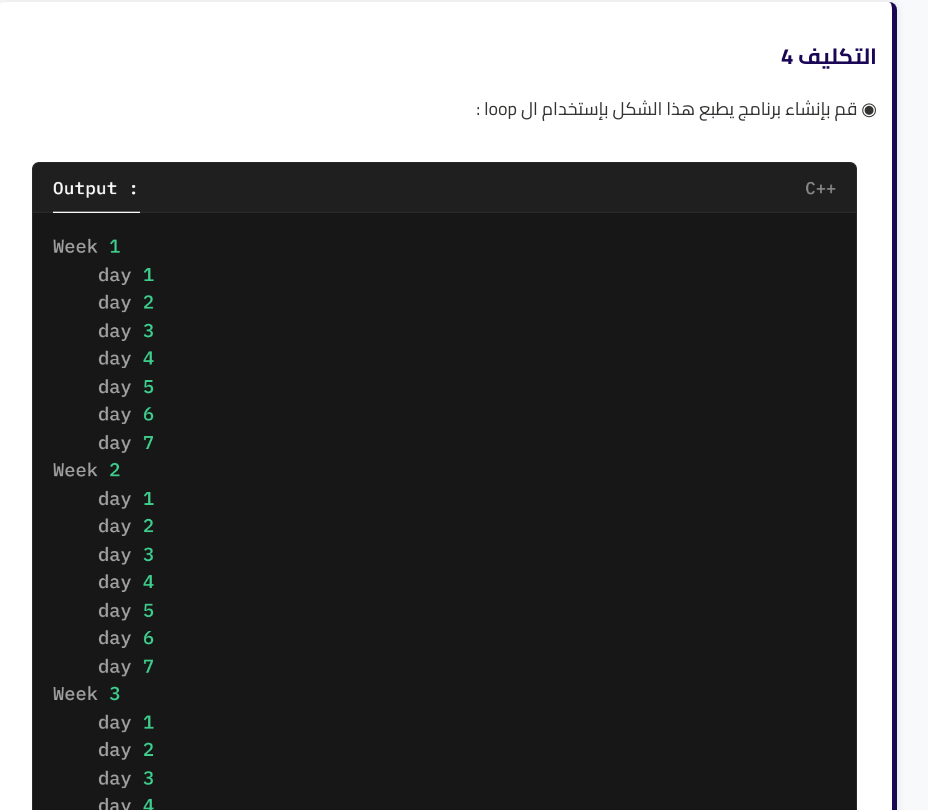
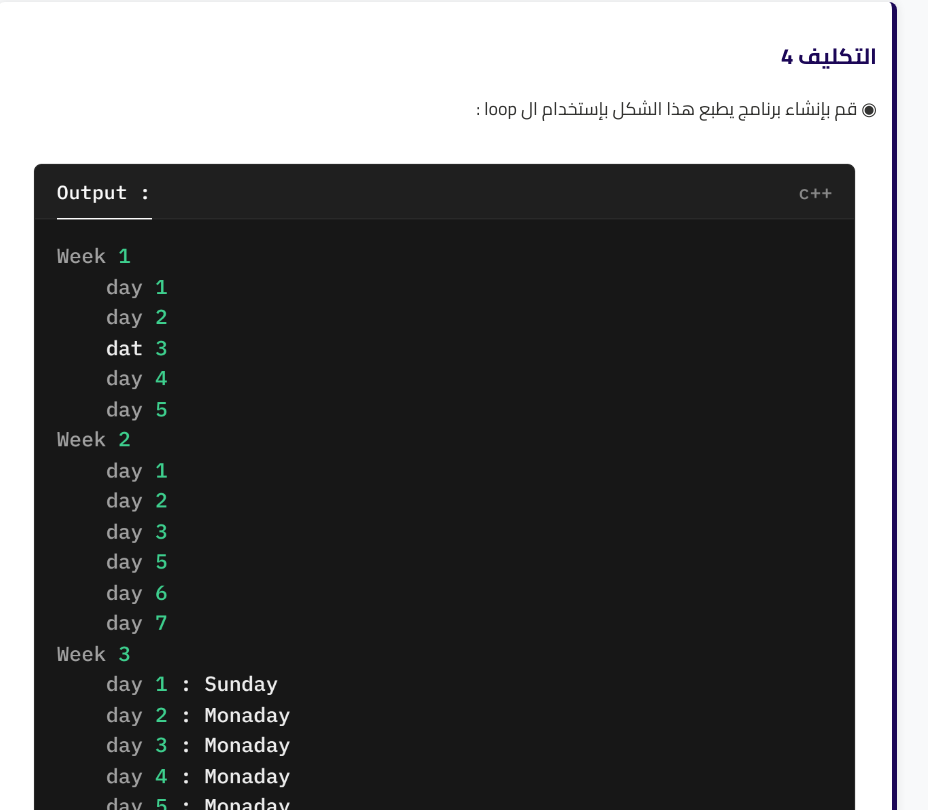
Before and after one commit to mohamedmansour277/Assignments, a plain HTML site: page index.html in a window 1280 px wide. Shown: the part 1210-2020 px from the top of the page, without its empty margins (193-1121 px from the left). Drawn offline with Linux system fonts and the light colour scheme.

Commit message:
Update index.html

```diff
--- a/index.html
+++ b/index.html
@@ -32,7 +32,7 @@
             <div class="assignment">
                 <h2>التكليف 4</h2>
                 <p>◉ قم بإنشاء برنامج يطبع هذا الشكل بإستخدام ال loop :</p>
-                <img src="imgs/Output-_.png" alt="output" width =100%>
+                <img src="imgs/o4.png" alt="output" width =100%>
             </div>
 
             <div class="assignment">
```
